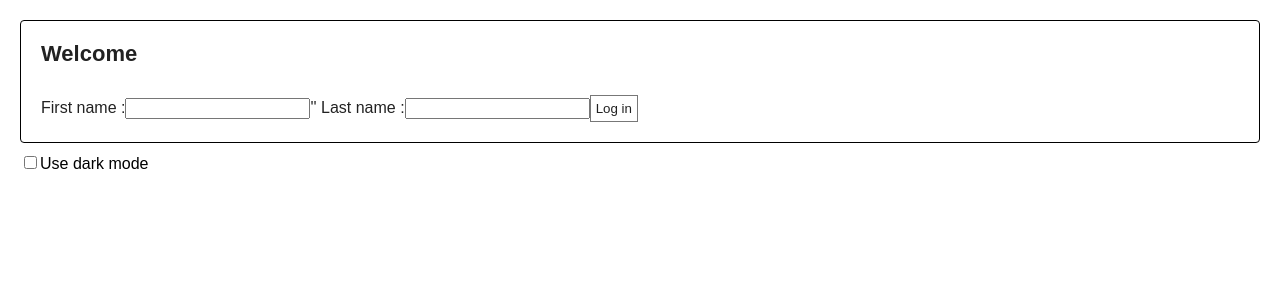
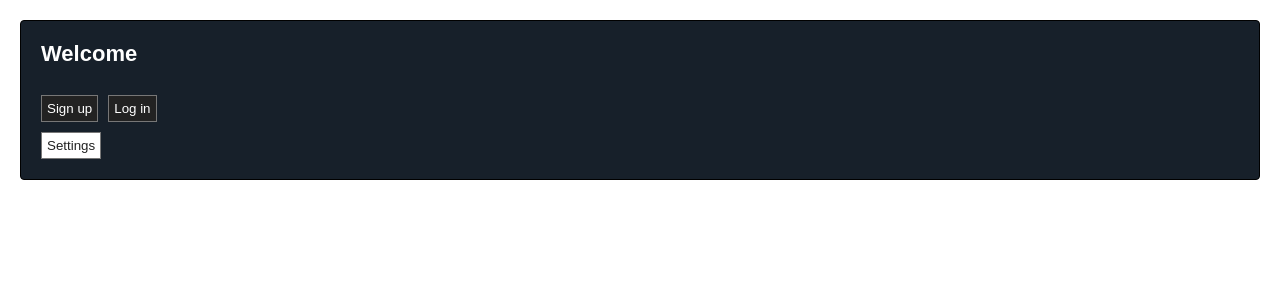
Before and after one commit to FullStackDeveloper-vn/REACT-APP, a React (Create React App) app: page / in a window 1280 px wide. Shown: the top 300 px of the page. Built offline with nearby package versions, Linux system fonts and the light colour scheme.

Commit message:
Overriding a theme

```diff
--- a/src/App.js
+++ b/src/App.js
@@ -6,98 +6,36 @@
 
 
 export default function App() {
-  const [theme, setTheme] = useState('light')
+  // const [theme, setTheme] = useState('light')
   // const [currentUser, setCurrentUser] = useState(null)
 
   return (
-    <MyProviders theme={theme} setTheme={setTheme}>
-      <WelcomePanel />
-      <label>
-        <input type="checkbox" checked={theme === 'dark'}
-          onChange={(e) => {
-            setTheme(e.target.checked ? 'dark' : 'light')
-          }}
-        />
-        Use dark mode
-      </label>
-    </MyProviders>
+    <ThemeContext.Provider value='dark'>
+      <Form />
+    </ThemeContext.Provider>
   )
 };
 
-function MyProviders({ children, theme, setTheme }) {
-  const [currentUser, setCurrentUser] = useState(null)
+function Form() {
   return (
-    <ThemeContext.Provider value={theme} >
-      <CurrentUserContext.Provider value={{ currentUser, setCurrentUser }} >
-        {children}
-      </CurrentUserContext.Provider>
-    </ThemeContext.Provider>
-  )
-}
-function WelcomePanel({ children }) {
-  const { currentUser } = useContext(CurrentUserContext);
-  return (
-    <Panel title="Welcome">
-      {currentUser !== null ?
-        <Greeting /> :
-        <LoginForm />
-      }
+    <Panel title='Welcome'>
+      <Button>Sign up </Button>
+      <Button>Log in </Button>
+      <ThemeContext.Provider value='light'>
+        <Footer />
+      </ThemeContext.Provider>
     </Panel>
-  );
-}
-
-function Greeting() {
-  const { currentUser } = useContext(CurrentUserContext)
-  return (
-    <p>You logged in as {currentUser.name} </p>
   )
 }
 
-function LoginForm() {
-  const { setCurrentUser } = useContext(CurrentUserContext)
-  const [firstName, setFirstName] = useState('')
-  const [lastName, setLastName] = useState('')
-  const canLogin = firstName !== '' && lastName !== ''
+function Footer() {
   return (
-    <>
-      <label>
-        First name {':'}
-        <input required value={firstName}
-          onChange={e => setFirstName(e.target.value)}
-        />
-      </label>
-      <label>''
-        Last name {':'}
-        <input required value={lastName}
-          onChange={e => setLastName(e.target.value)}
-        />
-      </label>
-      <Button disabled={!canLogin} onClick={() => { setCurrentUser({ name: firstName + '' + lastName }) }} >Log in </Button>
-    </>
+    <footer>
+      <Button>Settings</Button>
+    </footer>
   )
 }
 
-// function Form({children}) {
-//   return (
-//     <Panel title="Welcome" >
-//       <LoginButton />
-//     </Panel>
-//   )
-// }
-
-function LoginButton() {
-  const { currentUser, setCurrentUser } = useContext(CurrentUserContext)
-  if (currentUser !== null) {
-    console.log(currentUser)
-    return <p>You logged in as {currentUser.name} </p>
-  }
-
-  return (
-    <Button onClick={() => {
-      setCurrentUser({ name: 'Hoang' })
-    }} > Login in Avika </Button>
-  )
-}
 
 function Panel({ title, children }) {
   const theme = useContext(ThemeContext)
```
